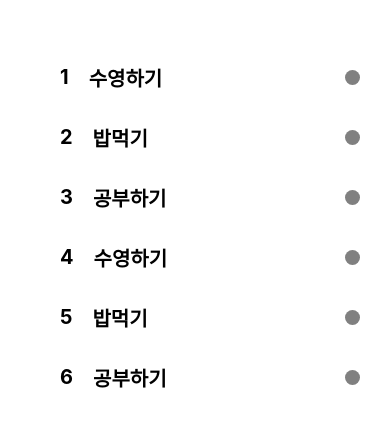
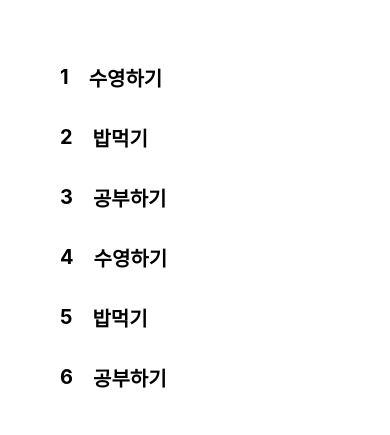
Before and after one commit to jeonseoungil/toyproject2-app, a React Native app: screen / in a window 390 px wide. Shown: the part 224-659 px from the top of the page. Built offline with nearby package versions, Linux system fonts and the light colour scheme.

Commit message:
Update item.jsx

```diff
--- a/file/item.jsx
+++ b/file/item.jsx
@@ -78,7 +78,7 @@ const styles = StyleSheet.create({
     borderRadius: 7.5,
     alignItems: 'center',
     justifyContent: 'center',
-    backgroundColor: 'gray',
+    backgroundColor: 'white',
     elevation: 1,
     position: "absolute",
     right: 10,
```
